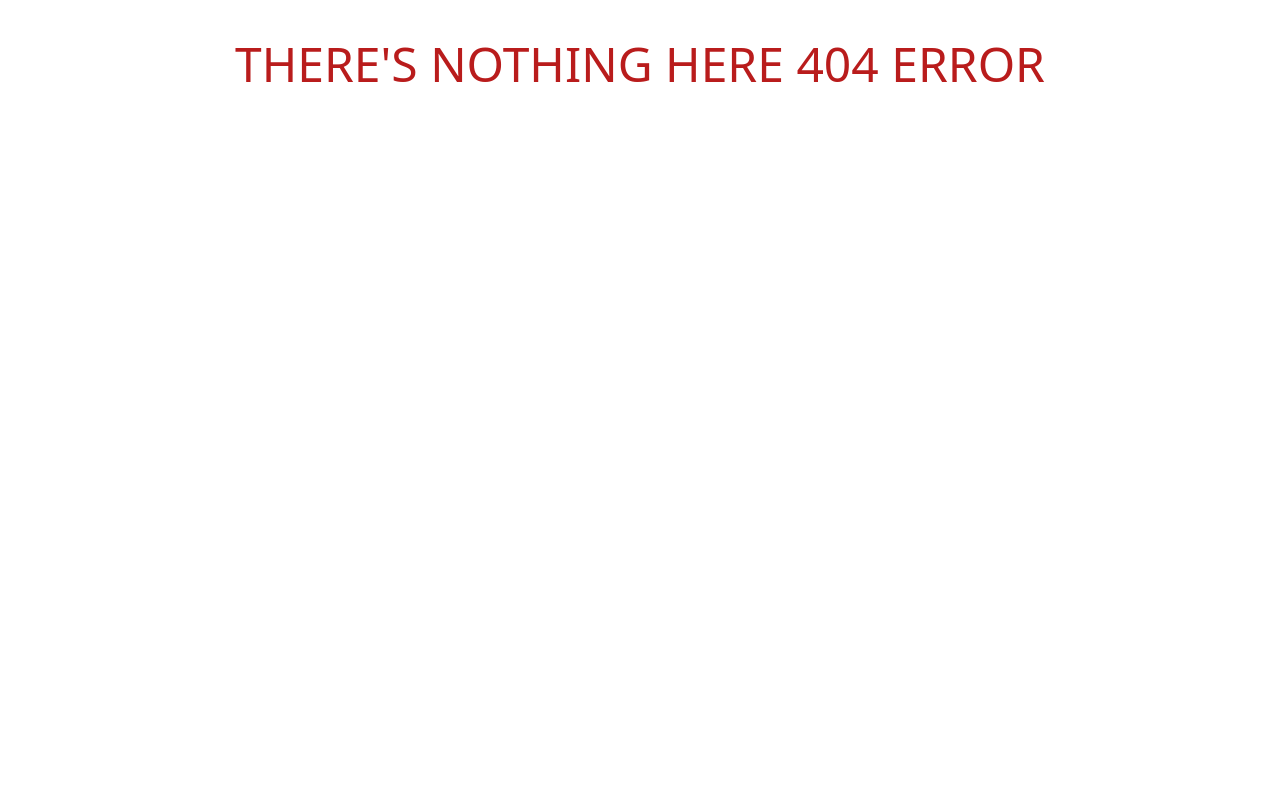
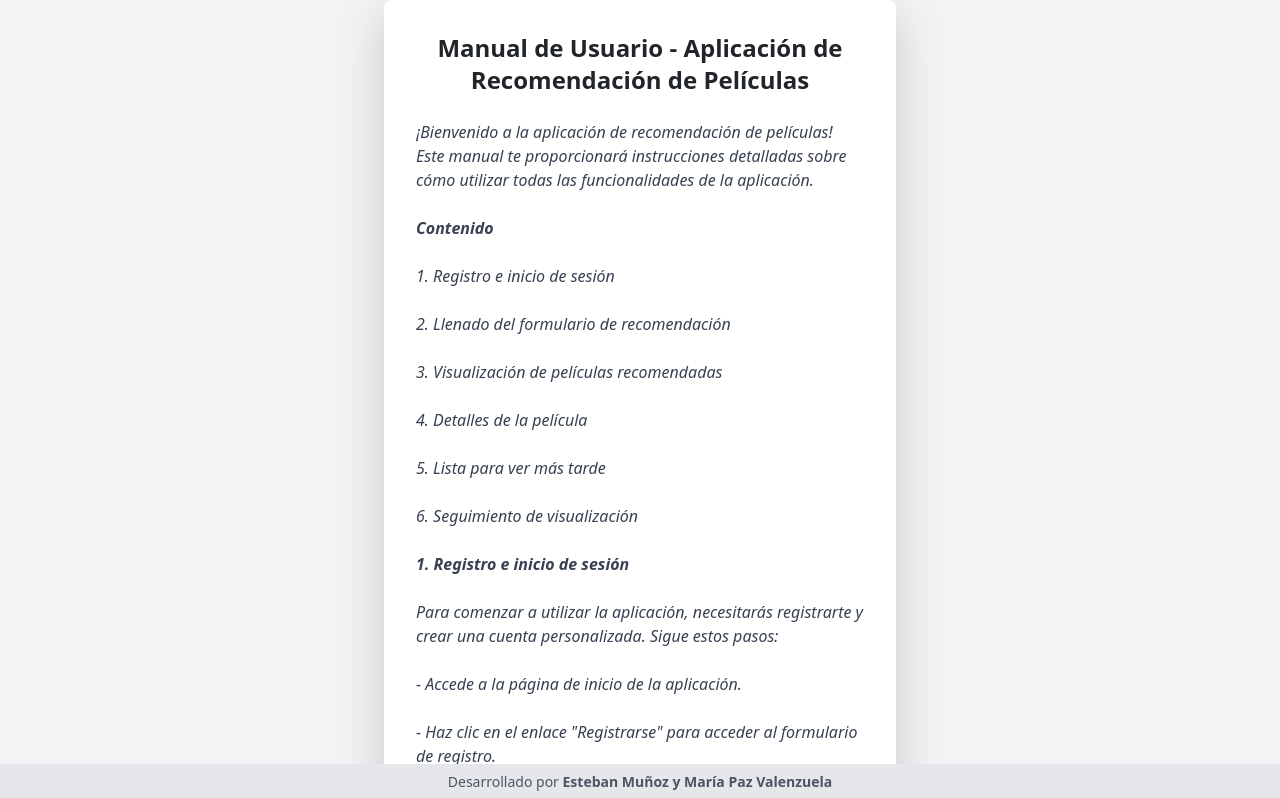
Before and after one commit to sekuismo/Movie-app-for-production, a React (Vite) app: page /manual in a window 1280 px wide. Before the commit this address had no page. Shown: the top 798 px of the page. Built offline with nearby package versions, Linux system fonts and the light colour scheme.

Commit message:
Se agrega manual de usuario y estilos

```diff
--- a/src/App.jsx
+++ b/src/App.jsx
@@ -8,6 +8,7 @@ import Inicio from "./Components/Inicio";
 import Registro from "./Components/Registro";
 import LoginUser from "./Components/LoginUser";
 import Condition from "./Components/Condition";
+import Manual from "./Components/Manual";
 import SesionContext from "./context/SesionContext";
 import { useState } from "react";
 
@@ -22,6 +23,7 @@ const App = () => {
           <Route path="/login" element={<LoginUser />} />
           <Route path="/register" element={<Registro />} />
           <Route path="/condition" element={<Condition />} />
+          <Route path="/manual" element={<Manual />} />
           <Route path="/movieform" element={<MovieForm />} />
           <Route path="/movielist" element={<MovieList />} />
           <Route path="*" element={<NotFound />} />
--- a/src/Components/Condition.jsx
+++ b/src/Components/Condition.jsx
@@ -1,5 +1,4 @@
 import React from "react";
-import { Link } from "react-router-dom";
 
 const Condition = () => {
   return (
--- a/src/Components/Inicio.jsx
+++ b/src/Components/Inicio.jsx
@@ -1,38 +1,50 @@
 import React from "react";
 import { Link } from "react-router-dom";
-
+import imagen from "../img/peli2.jpg";
 
 const Inicio = () => {
   return (
-    <div>
+    <div className="relative">
       <nav className="bg-gray-800">
         <div className="container mx-auto px-4">
           <div className="flex justify-between items-center py-4">
             <div className="text-white text-5xl font-sans font-serif font-semibold">Bienvenido</div>
             <div>
-              <Link to="/login" className="text-gray-300 hover:text-white text-xl font-semibold py-2 px-4 ml-4 transition-colors duration-200">
+              <Link
+                to="/login"
+                className="text-gray-300 hover:text-white text-xl font-semibold py-2 px-4 ml-4 transition-colors duration-200"
+              >
                 Iniciar sesión
               </Link>
-              <Link to="/register" className="bg-blue-500 hover:bg-blue-600 text-white text-xl font-semibold py-2 px-4 ml-4 rounded-lg transition-colors duration-200">
+              <Link
+                to="/register"
+                className="bg-blue-500 hover:bg-blue-600 text-white text-xl font-semibold py-2 px-4 ml-4 rounded-lg transition-colors duration-200"
+              >
                 Registrarse
               </Link>
             </div>
           </div>
         </div>
       </nav>
-      <footer className="bg-gray-200 py-4 fixed bottom-0 left-0 w-full">
+      <div className="relative">
+        <img src={imagen} alt="Imagen" className="w-full h-screen object-cover" />
+      </div>
+      <footer className="bg-gray-400 py-4 fixed bottom-0 left-0 w-full">
         <div className="container mx-auto px-4 text-center">
           <div className="text-gray-600 text-sm">
             <Link to="/condition" className="text-gray-600 hover:text-gray-800">
               Términos y condiciones
             </Link>{" "}
-            | Desarrollado por{" "}
+            |{" "}
+            <Link to="/manual" className="text-gray-600 hover:text-gray-800">
+              Manual de usuario
+            </Link>
+            {" "} | Desarrollado por{" "}
             <span className="font-semibold">Esteban Muñoz y María Paz Valenzuela</span>
           </div>
         </div>
       </footer>
     </div>
-
   );
 };
 
--- a/src/Components/LoginUser.jsx
+++ b/src/Components/LoginUser.jsx
@@ -3,6 +3,7 @@ import axios from 'axios';
 import { useNavigate } from 'react-router-dom';
 import { useContext } from 'react';
 import SesionContext from '../context/SesionContext';
+import { Link } from 'react-router-dom';
 
 const LoginUser = () => {
   const navigate = useNavigate();
@@ -58,14 +59,31 @@ const LoginUser = () => {
         />
       </div>
       <div className="flex items-center justify-center">
-        <button
-          className="bg-customColor hover:bg-opacity-75 text-white font-bold py-2 px-4 rounded focus:outline-none focus:shadow-outline"
-          type="submit"
-        >
-          Ingresar
-        </button>
-      </div>
+      <Link
+        to="/movieform"
+        className="bg-customColor hover:bg-opacity-75 text-white font-bold py-2 px-4 rounded focus:outline-none focus:shadow-outline"
+      >
+        Ingresar
+      </Link>
+    </div>
     </form>
+    <footer className="bg-gray-200 py-4 fixed bottom-0 left-0 w-full">
+        <div className="container mx-auto px-4 text-center">
+          <div className="text-gray-600 text-sm">
+            <Link to="/condition" className="text-gray-600 hover:text-gray-800">
+              Términos y condiciones
+            </Link>{" "}
+            |{" "}
+            <Link to="/manual" className="text-gray-600 hover:text-gray-800">
+              Manual de usuario
+            </Link>
+            {" "} | Desarrollado por{" "}
+            <span className="font-semibold">Esteban Muñoz y María Paz Valenzuela</span>
+          </div>
+        </div>
+      </footer>
+
+
 
   </div>
   );
--- /dev/null
+++ b/src/Components/Manual.jsx
@@ -0,0 +1,104 @@
+import React from "react";
+
+const Manual = () => {
+  return (
+    <div>
+      <div className="bg-gray-200 bg-opacity-50 min-h-screen flex items-center justify-center">
+        <div className="max-w-lg mx-auto p-8 bg-white shadow-lg rounded-lg">
+          <h2 className="text-2xl font-semibold mb-4 text-center">Manual de Usuario - Aplicación de Recomendación de Películas</h2>
+          <p className="text-gray-700 italic">
+            ¡Bienvenido a la aplicación de recomendación de películas! Este manual te proporcionará instrucciones detalladas sobre cómo utilizar todas las funcionalidades de la aplicación.
+            <br /><br />
+            <strong>Contenido</strong>
+            <br /><br />
+            1. Registro e inicio de sesión
+            <br /><br />
+            2. Llenado del formulario de recomendación
+            <br /><br />
+            3. Visualización de películas recomendadas
+            <br /><br />
+            4. Detalles de la película
+            <br /><br />
+            5. Lista para ver más tarde
+            <br /><br />
+            6. Seguimiento de visualización
+            <br /><br />
+            <strong>1. Registro e inicio de sesión</strong>
+            <br /><br />
+            Para comenzar a utilizar la aplicación, necesitarás registrarte y crear una cuenta personalizada. Sigue estos pasos:
+            <br /><br />
+            - Accede a la página de inicio de la aplicación.
+            <br /><br />
+            - Haz clic en el enlace "Registrarse" para acceder al formulario de registro.
+            <br /><br />
+            - Completa todos los campos requeridos del formulario de registro con información precisa y actualizada.
+            <br /><br />
+            - Haz clic en el botón "Registrarse" para crear tu cuenta.
+            <br /><br />
+            Una vez que hayas creado tu cuenta, podrás iniciar sesión siguiendo estos pasos:
+            <br /><br />
+            - En la página de inicio, haz clic en el enlace "Iniciar sesión".
+            <br /><br />
+            - Ingresa tu nombre de usuario y contraseña en los campos correspondientes del formulario de inicio de sesión.
+            <br /><br />
+            - Haz clic en el botón "Iniciar sesión" para acceder a tu cuenta.
+            <br /><br />
+            <strong>2. Llenado del formulario de recomendación</strong>
+            <br /><br />
+            Una vez que hayas iniciado sesión, podrás utilizar el formulario de recomendación para recibir películas recomendadas basadas en tus preferencias. Sigue estos pasos:
+            <br /><br />
+            - Accede a la página principal de la aplicación después de iniciar sesión.
+            <br /><br />
+            - En el formulario de recomendación, selecciona el género, año e idioma de tu preferencia utilizando las opciones proporcionadas.
+            <br /><br />
+            - Una vez que hayas seleccionado tus preferencias, haz clic en el botón "Buscar" para generar la lista de películas recomendadas.
+            <br /><br />
+            <strong>3. Visualización de películas recomendadas</strong>
+            <br /><br />
+            Después de enviar el formulario de recomendación, se generará una lista de películas recomendadas que se ajustan a tus preferencias. Sigue estos pasos para ver las películas recomendadas:
+            <br /><br />
+            - En la página principal de la aplicación, encontrarás la lista de películas recomendadas.
+            <br /><br />
+            - Explora la lista de películas y lee los títulos y sinopsis para encontrar una película de tu interés.
+            <br /><br />
+            <strong>4. Detalles de la película</strong>
+            <br /><br />
+            Si deseas obtener más información sobre una película recomendada, puedes acceder a los detalles de la película. Sigue estos pasos:
+            <br /><br />
+            - Haz clic en el enlace de la película que deseas para ver más detalles y opciones de visualización.
+            <br /><br />
+            - Se te redirigirá a una página con información detallada sobre la película.
+            <br /><br />
+            <strong>5. Lista para ver más tarde</strong>
+            <br /><br />
+            Si encuentras una película que te interesa pero no puedes ver en ese momento, puedes agregarla a tu lista personalizada para ver más tarde. Sigue estos pasos:
+            <br /><br />
+            - En la página de detalles de la película, busca el botón "Añadir a lista".
+            <br /><br />
+            - Haz clic en el botón para añadir la película a tu lista personalizada.
+            <br /><br />
+            <strong>6. Seguimiento de visualización</strong>
+            <br /><br />
+            Si has visto una película de tu lista, puedes marcarla como vista. Sigue estos pasos:
+            <br /><br />
+            - En la página de detalles de las películas guardadas, busca la opción "Marcar como vista".
+            <br /><br />
+            - Selecciona si has visto la película completamente o no has visto.
+            <br /><br />
+            ¡Eso es todo! Ahora estás listo para utilizar todas las funcionalidades de la aplicación de recomendación de películas. ¡Disfruta de tus películas recomendadas y mantén un seguimiento de tus preferencias cinematográficas!
+          </p>
+        </div>
+      </div>
+      <footer className="bg-gray-200 py-2 fixed bottom-0 left-0 w-full">
+        <div className="container mx-auto px-4 text-center">
+          <div className="text-gray-600 text-sm">
+             Desarrollado por{" "}
+            <span className="font-semibold">Esteban Muñoz y María Paz Valenzuela</span>
+          </div>
+        </div>
+      </footer>
+    </div>
+  );
+};
+
+export default Manual;
--- a/src/Components/Registro.jsx
+++ b/src/Components/Registro.jsx
@@ -2,6 +2,7 @@ import React from "react";
 import { Formik, useFormik } from "formik";
 import axios from "axios";
 import * as Yup from 'yup';
+import { Link } from "react-router-dom";
 
 const Registro = () => {
   const handleSubmit = async (values) => {
@@ -273,6 +274,7 @@ const Registro = () => {
   };
 
   return (
+    <div>
     <div className="max-w-md mx-auto mt-8 bg-gray-300 bg-opacity-50">
       <div className="max-w-md mx-auto mt-8 bg-gray-300 bg-opacity-50">
         <h2 className="text-center text-2xl font-bold mb-4">
@@ -475,6 +477,23 @@ const Registro = () => {
           </div>
         </form>
       </div>
+
+    </div>
+    <footer className="bg-gray-200 py-4 fixed bottom-0 left-0 w-full">
+        <div className="container mx-auto px-4 text-center">
+          <div className="text-gray-600 text-sm">
+            <Link to="/condition" className="text-gray-600 hover:text-gray-800">
+              Términos y condiciones
+            </Link>{" "}
+            |{" "}
+            <Link to="/manual" className="text-gray-600 hover:text-gray-800">
+              Manual de usuario
+            </Link>
+            {" "} | Desarrollado por{" "}
+            <span className="font-semibold">Esteban Muñoz y María Paz Valenzuela</span>
+          </div>
+        </div>
+      </footer>
     </div>
   );
 };
```
Also changed, not shown: src/img/peli.jpg (added), src/img/peli2.jpg (added).
